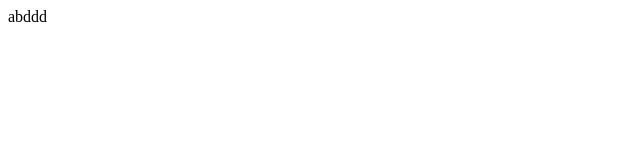
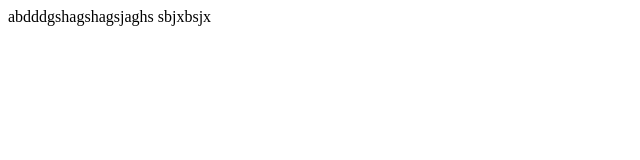
Before and after one commit to VaishaliKC/demo, a plain HTML site: page index.html in a window 1280 px wide. Shown: the whole page, without its empty margins (0-640 px from the left). Drawn offline with Linux system fonts and the light colour scheme.

Commit message:
added extra line

```diff
--- a/index.html
+++ b/index.html
@@ -7,6 +7,7 @@
     <title>Document</title>
 </head>
 <body>
-    abddd
+    abdddgshagshagsjaghs
+    sbjxbsjx
 </body>
 </html>
```
